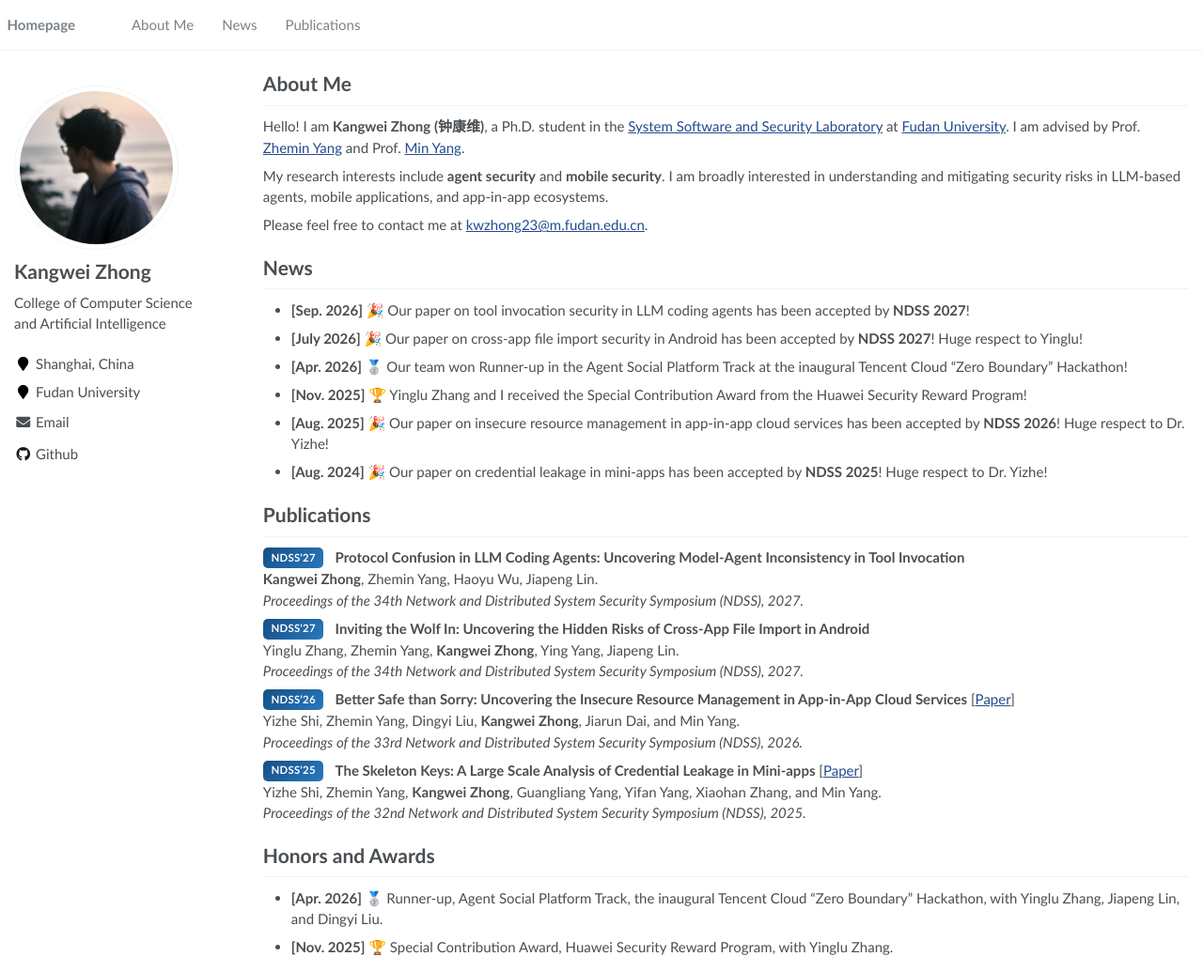
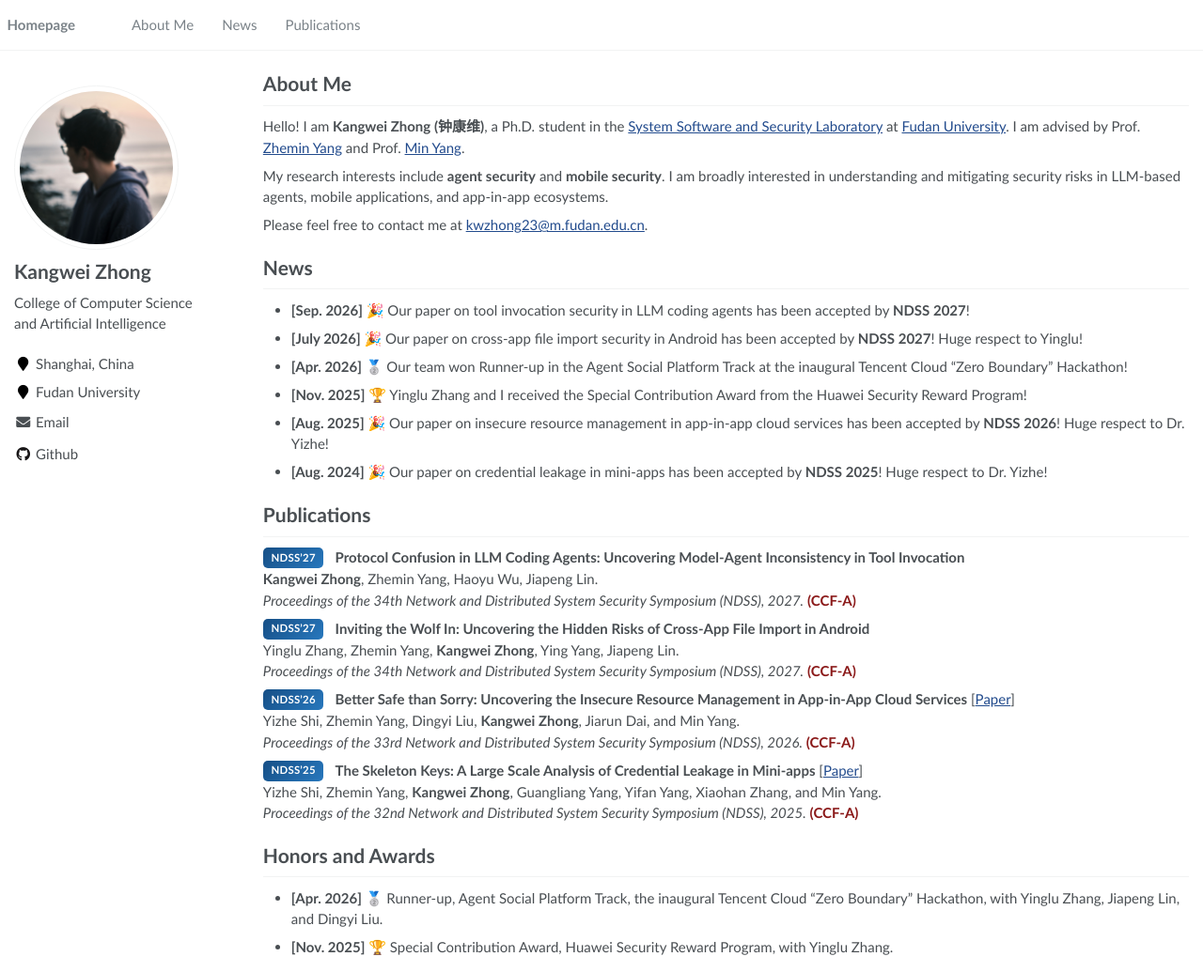
Before and after one commit to kangwei-zhong/kangwei-zhong.github.io, a Jekyll site: the page built from _pages/about.md, in a window 1280 px wide and 1035 px high. Shown: the whole window at 94% size. Built offline with Jekyll 4.4.1, drawn with Linux system fonts in a browser that asks for light colours.

Commit message:
Add CCF-A rankings to publications

```diff
--- a/_includes/head.html
+++ b/_includes/head.html
@@ -13,7 +13,7 @@
 <!-- For all browsers -->
 <!-- Change the version whenever the stylesheet is updated so browsers do not
      keep serving an older cached copy. -->
-<link rel="stylesheet" href="{{ '/assets/css/main.css' | relative_url }}?v=20260928-1">
+<link rel="stylesheet" href="{{ '/assets/css/main.css' | relative_url }}?v=20260928-2">
 
 <meta http-equiv="cleartype" content="on">
 <head>
--- a/_pages/about.md
+++ b/_pages/about.md
@@ -31,19 +31,19 @@ Please feel free to contact me at [kwzhong23@m.fudan.edu.cn](mailto:kwzhong23@m.
 
 <span class="venue-badge">NDSS'27</span> **Protocol Confusion in LLM Coding Agents: Uncovering Model-Agent Inconsistency in Tool Invocation**
 **Kangwei Zhong**, Zhemin Yang, Haoyu Wu, Jiapeng Lin.
-*Proceedings of the 34th Network and Distributed System Security Symposium (NDSS), 2027.*
+*Proceedings of the 34th Network and Distributed System Security Symposium (NDSS), 2027.* <span class="ccf-rank">(CCF-A)</span>
 
 <span class="venue-badge">NDSS'27</span> **Inviting the Wolf In: Uncovering the Hidden Risks of Cross-App File Import in Android**
 Yinglu Zhang, Zhemin Yang, **Kangwei Zhong**, Ying Yang, Jiapeng Lin.
-*Proceedings of the 34th Network and Distributed System Security Symposium (NDSS), 2027.*
+*Proceedings of the 34th Network and Distributed System Security Symposium (NDSS), 2027.* <span class="ccf-rank">(CCF-A)</span>
 
 <span class="venue-badge">NDSS'26</span> **Better Safe than Sorry: Uncovering the Insecure Resource Management in App-in-App Cloud Services** [[Paper](https://www.ndss-symposium.org/wp-content/uploads/2026-s194-paper.pdf)]
 Yizhe Shi, Zhemin Yang, Dingyi Liu, **Kangwei Zhong**, Jiarun Dai, and Min Yang.
-*Proceedings of the 33rd Network and Distributed System Security Symposium (NDSS), 2026.*
+*Proceedings of the 33rd Network and Distributed System Security Symposium (NDSS), 2026.* <span class="ccf-rank">(CCF-A)</span>
 
 <span class="venue-badge">NDSS'25</span> **The Skeleton Keys: A Large Scale Analysis of Credential Leakage in Mini-apps** [[Paper](https://www.ndss-symposium.org/wp-content/uploads/2025-273-paper.pdf)]
 Yizhe Shi, Zhemin Yang, **Kangwei Zhong**, Guangliang Yang, Yifan Yang, Xiaohan Zhang, and Min Yang.
-*Proceedings of the 32nd Network and Distributed System Security Symposium (NDSS), 2025.*
+*Proceedings of the 32nd Network and Distributed System Security Symposium (NDSS), 2025.* <span class="ccf-rank">(CCF-A)</span>
 
 # Honors and Awards
 
--- a/assets/css/main.scss
+++ b/assets/css/main.scss
@@ -123,3 +123,8 @@ h1:before, .anchor:before {
     vertical-align: .08rem;
     white-space: nowrap;
 }
+
+.ccf-rank {
+    color: #8b1a1a;
+    font-weight: 600;
+}
```
